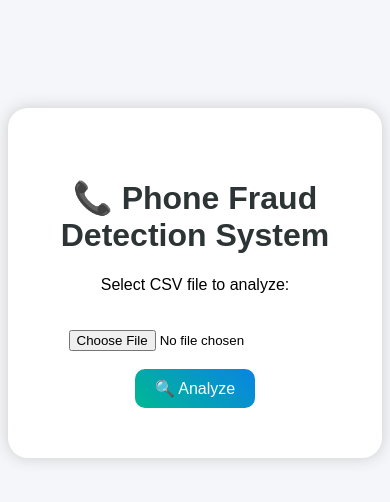
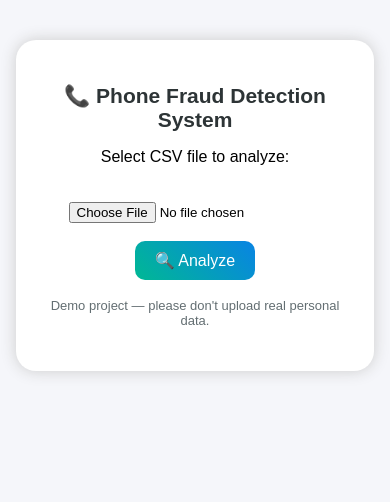
Before and after one commit to aadithyaraja1234-cmyk/phone_fraud_detection, a Flask app: page / in a window 390 px wide. Shown: the top 502 px of the page. Run offline with Flask 3, Linux system fonts and the light colour scheme; parts of the project's set-up code (start-up, migrations or seed data) failed here and were passed over.

Commit message:
Add launch-checklist polish: meta/OG tags, favicon, 404, loading state, styled errors
- Meta description, Open Graph + Twitter card tags, and an OG share
  image (static/og-image.png) so the link previews properly when shared
- SVG favicon matching the site's gradient theme
- Custom 404 page and a shared error.html template (styled, matches
  site design) instead of raw '\u274c Unexpected Error: ...' text -- covers
  no-file-selected, missing-columns, and unexpected-exception cases,
  each with its own heading/status code (400/404/500)
- Loading state on the Analyze button (disables + '\u23f3 Analyzing...' on
  submit) so users get feedback instead of wondering if the click
  registered
- Mobile: viewport meta tag, a small breakpoint on both pages, and the
  results table wrapped in an overflow-x:auto container so a wide
  10-column table can't blow out the page on narrow screens
- Small demo-data disclaimer on the upload form ('don't upload real
  personal data') as the right-sized substitute for full privacy/terms
  pages on a non-account, non-data-collecting demo

Co-Authored-By: Claude Sonnet 5 <noreply@anthropic.com>

```diff
--- a/app.py
+++ b/app.py
@@ -20,18 +20,33 @@ FEATURE_COLUMNS = list(scaler.feature_names_in_)
 def home():
     return render_template("index.html")
 
+def _error_page(message, heading="⚠️ Something went wrong", title="Error", status=400):
+    return render_template(
+        "error.html", message=message, heading=heading, title=title
+    ), status
+
+
 @app.route("/predict", methods=["POST"])
 def predict():
     try:
         file = request.files.get("file")
         if file is None or file.filename == "":
-            return "❌ No file selected. Please choose a CSV file to upload."
+            return _error_page(
+                "No file selected. Please choose a CSV file to upload.",
+                heading="⚠️ No file selected",
+                title="No file selected",
+            )
 
         df = pd.read_csv(file)
 
         missing = [col for col in FEATURE_COLUMNS if col not in df.columns]
         if missing:
-            return f"❌ Uploaded CSV is missing required column(s): {', '.join(missing)}"
+            return _error_page(
+                f"Your CSV is missing required column(s): {', '.join(missing)}. "
+                f"Expected columns: {', '.join(FEATURE_COLUMNS)}.",
+                heading="⚠️ Missing columns",
+                title="Missing columns",
+            )
 
         # Select only the columns the model expects (in the right order) and
         # ignore any extra columns, e.g. a "number" identifier or label
@@ -48,7 +63,33 @@ def predict():
 
         return render_template("result.html", tables=df.to_dict(orient="records"))
     except Exception as e:
-        return f"❌ Unexpected Error: {e}"
+        return _error_page(
+            f"Unexpected error while processing your file: {e}",
+            heading="⚠️ Unexpected error",
+            title="Unexpected error",
+            status=500,
+        )
+
+
+@app.errorhandler(404)
+def not_found(e):
+    return _error_page(
+        "The page you're looking for doesn't exist.",
+        heading="⚠️ 404 — Page not found",
+        title="404 — Page not found",
+        status=404,
+    )
+
+
+@app.errorhandler(500)
+def server_error(e):
+    return _error_page(
+        "An unexpected server error occurred. Please try again.",
+        heading="⚠️ 500 — Server error",
+        title="500 — Server error",
+        status=500,
+    )
+
 
 if __name__ == "__main__":
     # Debug mode (auto-reload + interactive debugger) is only for local
--- a/templates/index.html
+++ b/templates/index.html
@@ -2,26 +2,56 @@
 <html lang="en">
 <head>
 <meta charset="UTF-8" />
-<title>📞 Fraud Detection</title>
+<meta name="viewport" content="width=device-width, initial-scale=1" />
+<title>📞 Phone Fraud Detection System</title>
+<meta name="description" content="Upload a CSV of phone call statistics and get instant Fraud / Not Fraud predictions from a calibrated Random Forest model." />
+
+<link rel="icon" type="image/svg+xml" href="{{ url_for('static', filename='favicon.svg') }}" />
+
+<meta property="og:title" content="Phone Fraud Detection System" />
+<meta property="og:description" content="Upload a CSV of phone call statistics and get instant Fraud / Not Fraud predictions from a calibrated Random Forest model." />
+<meta property="og:image" content="{{ url_for('static', filename='og-image.png', _external=True) }}" />
+<meta property="og:type" content="website" />
+<meta property="og:url" content="{{ request.url_root }}" />
+<meta name="twitter:card" content="summary_large_image" />
+<meta name="twitter:title" content="Phone Fraud Detection System" />
+<meta name="twitter:description" content="Upload a CSV of phone call statistics and get instant Fraud / Not Fraud predictions." />
+<meta name="twitter:image" content="{{ url_for('static', filename='og-image.png', _external=True) }}" />
+
 <style>
-body {font-family:Arial, sans-serif;background:#f5f6fa;text-align:center;}
-.container{margin-top:100px;background:white;display:inline-block;padding:50px;border-radius:20px;box-shadow:0 0 15px #ccc;}
-h1{color:#2d3436;}
-input[type=file]{margin-top:20px;}
+body {font-family:Arial, sans-serif;background:#f5f6fa;text-align:center;margin:0;padding:0 16px;}
+.container{margin-top:100px;background:white;display:inline-block;padding:50px;border-radius:20px;box-shadow:0 0 15px #ccc;max-width:100%;box-sizing:border-box;}
+h1{color:#2d3436;font-size:26px;}
+input[type=file]{margin-top:20px;max-width:100%;}
 button{background:linear-gradient(45deg,#00b894,#0984e3);color:white;border:none;padding:10px 20px;
 border-radius:10px;cursor:pointer;font-size:16px;}
 button:hover{opacity:0.9;}
+button:disabled{opacity:0.7;cursor:wait;}
+.hint{color:#636e72;font-size:13px;margin-top:18px;}
+
+@media (max-width: 480px) {
+  .container{margin-top:40px;padding:30px 20px;}
+  h1{font-size:21px;}
+}
 </style>
 </head>
 <body>
 <div class="container">
   <h1>📞 Phone Fraud Detection System</h1>
-  <form action="/predict" method="post" enctype="multipart/form-data">
+  <form id="upload-form" action="/predict" method="post" enctype="multipart/form-data">
     <p>Select CSV file to analyze:</p>
-    <input type="file" name="file" required>
+    <input type="file" name="file" accept=".csv" required>
     <br><br>
-    <button type="submit">🔍 Analyze</button>
+    <button id="submit-btn" type="submit">🔍 Analyze</button>
   </form>
+  <p class="hint">Demo project — please don't upload real personal data.</p>
 </div>
+<script>
+document.getElementById('upload-form').addEventListener('submit', function () {
+  var btn = document.getElementById('submit-btn');
+  btn.disabled = true;
+  btn.textContent = '⏳ Analyzing…';
+});
+</script>
 </body>
 </html>
```
Also changed, not shown: templates/error.html (added, +29 -0 lines), templates/result.html (+21 -0 lines), static/favicon.svg (added), static/og-image.png (added).
